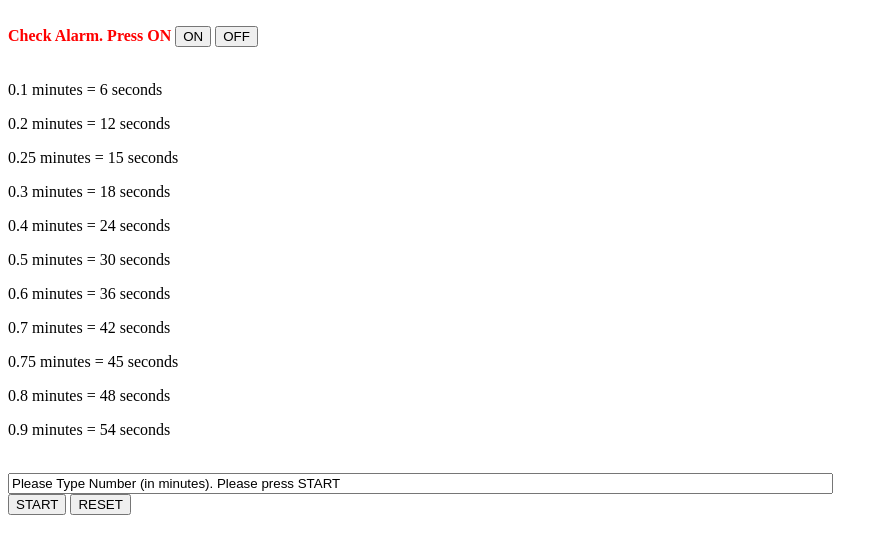
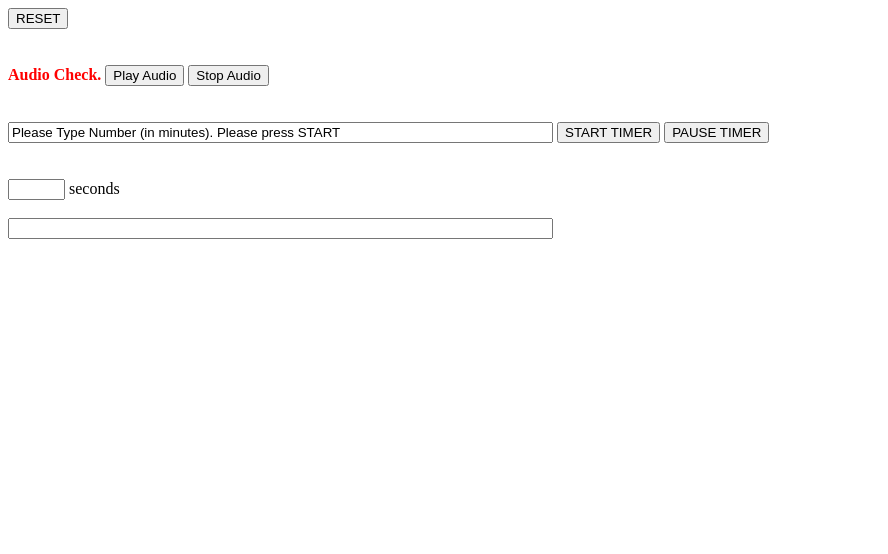
Before and after one commit to minoru-person/JavaScript-Web-Browser-Timer, a plain HTML site: page index.html in a window 1280 px wide. Shown: the whole page, without its empty margins (0-888 px from the left). Drawn offline with Linux system fonts and the light colour scheme.

Commit message:
Update index.html
Better name for variables.

Changed code to display count-down-timer. Incorporate "pause-button".

```diff
--- a/index.html
+++ b/index.html
@@ -1,5 +1,6 @@
 <!DOCTYPE html>
 <html>
+
 <head>
    <title>JavaScript Minute Timer</title>
       <style>
@@ -8,41 +9,37 @@ button {
                 }
       </style>
 </head>
+
 <body>
+
+<button onclick = "location.reload(true);">RESET</button>
+
+<br/><br/><br/>
+
+<b style = "color:red;"> Audio Check. </b>
+<button onclick = "document.getElementById('audiotag1').play();">Play Audio</button>
+<button onclick = "location.reload(true);">Stop Audio</button>
 
 <br/>
 
-<b style="color:red;">Check Alarm. Press ON</b>
-<button onclick="document.getElementById('audiotag1').play();">ON</button>
-<button onclick="location.reload(true);">OFF</button>
+<audio id = "audiotag1" src = "YourSoundFile.mp4" preload = "auto"></audio>
 
-<br/>
-<br/>
+<br/><br/>
 
-<p>0.1 minutes  = 6 seconds</p>
-<p>0.2 minutes  = 12 seconds</p>
-<p>0.25 minutes = 15 seconds</p>
-<p>0.3 minutes  = 18 seconds</p>
-<p>0.4 minutes  = 24 seconds</p>
-<p>0.5 minutes  = 30 seconds</p>
-<p>0.6 minutes  = 36 seconds</p>
-<p>0.7 minutes  = 42 seconds</p>
-<p>0.75 minutes = 45 seconds</p>
-<p>0.8 minutes  = 48 seconds</p>
-<p>0.9 minutes  = 54 seconds</p>
+<input type = "text" id = "input" size = "65" value = "Please Type Number (in minutes). Please press START">
+<button onclick = "startCount();">START TIMER</button>
+<button onclick = "stopCount()">PAUSE TIMER</button>
 
-<audio id="audiotag1" src="YourSoundfile.mp4" preload="auto"></audio>
+<br/><br/><br/>
 
-<br/>
+<input type="text" id="counter" size = "4"> seconds
 
-<input type="text" id="txt" size="100" value="Please Type Number (in minutes). Please press START">
+<br/><br/>
 
-<br/>
-
-<button onclick="myFunction()">START</button>
-<button onclick="location.reload(true);">RESET</button>
+<input type="text" id="txt" size = "65">
 
 <script>
+
 /*
 Used this method describe in this stackoverflow question
 http://stackoverflow.com/questions/9419263/playing-audio-with-javascript
@@ -51,15 +48,48 @@ Specifically this website mentioned in answer by Shanabus
 http://www.storiesinflight.com/html5/audio.html
 
 Note: YourSoundFile.mp4 must be inserted in the same directory as this code.
+
+Used code from w3schools. SetTimeout, ON/OFF.
+https://www.w3schools.com/jsref/tryit.asp?filename=tryjsref_win_settimeout_cleartimeout2
 */
 
- function myFunction() {
-     var TimerValue = document.getElementById("txt").value;
-         TimerValue = TimerValue*60000; //Convert minutes to milliseconds for setTimeout function
-              var x = document.getElementById("txt");
-                  x.style.color = "red";
-  setTimeout(function(){x.value="Timer ends in " + (TimerValue/60000) + " minutes (or " +TimerValue+ " milli seconds.)"}, 1000 );
-  myVar = setTimeout(function(){ document.getElementById('audiotag1').play(); x.value="Finished"}, TimerValue);
+var c = 0;
+var t;
+var timer_is_on = 0;
+
+function timedCount() {
+
+    var Timer = document.getElementById("input");
+    var TimerValue = Timer.value;
+
+    var TimerText = document.getElementById("txt");
+        TimerText.style.color = "red";
+
+    TimerText.value = "Timer ends in " + TimerValue + " minute."
+
+    // When counter reaches specified time. Play Audio File.
+    if(c == TimerValue*60){
+        return document.getElementById('audiotag1').play();
+    }
+
+    document.getElementById("counter").value = c;
+    c = c + 1;
+    t = setTimeout(function(){ timedCount() }, 1000);
+
+}
+
+function startCount() {
+
+   if (!timer_is_on) {
+        timer_is_on = 1;
+        timedCount();
+   }
+}
+
+function stopCount() {
+
+    clearTimeout(t);
+    timer_is_on = 0;
 }
 
 </script>
```
Lines whose indentation alone changed are shown as unchanged.
